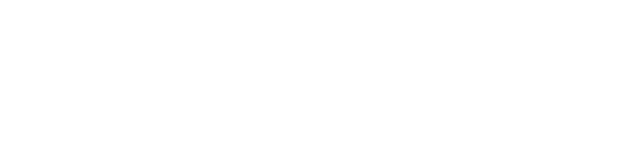
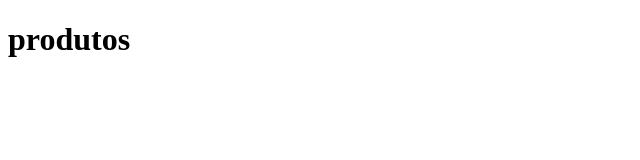
Before and after one commit to mtshto/aula-MicroService, a plain HTML site: page index.html in a window 1280 px wide. Shown: the whole page, without its empty margins (0-640 px from the left). Drawn offline with Linux system fonts and the light colour scheme.

Commit message:
Criar pag prod 2

```diff
--- a/index.html
+++ b/index.html
@@ -6,7 +6,10 @@
     <meta name="viewport" content="width=device-width, initial-scale=1.0">
     <title>Teste Produto MS</title>
 </head>
+
 <body>
+
+    <h1>produtos</h1>
 
 </body>
 </html>
```
